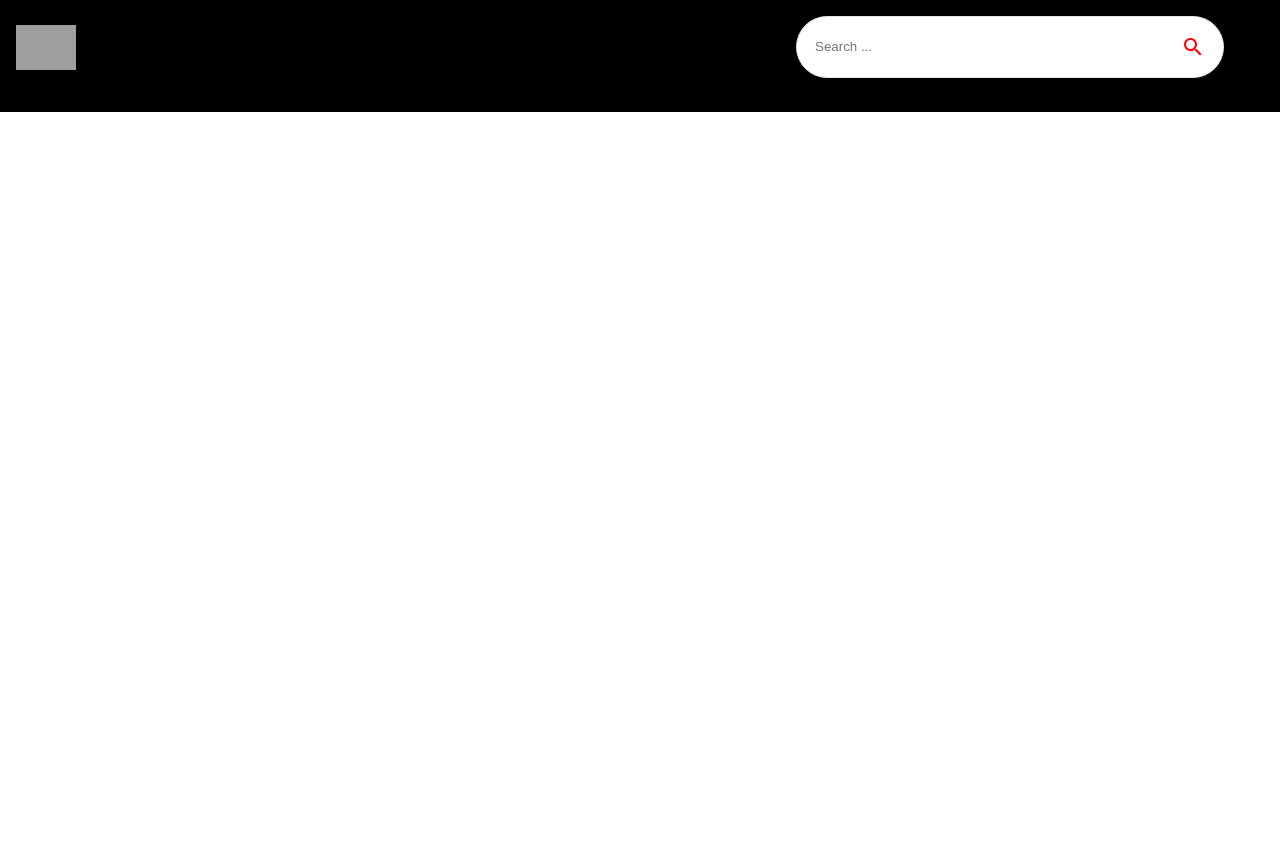
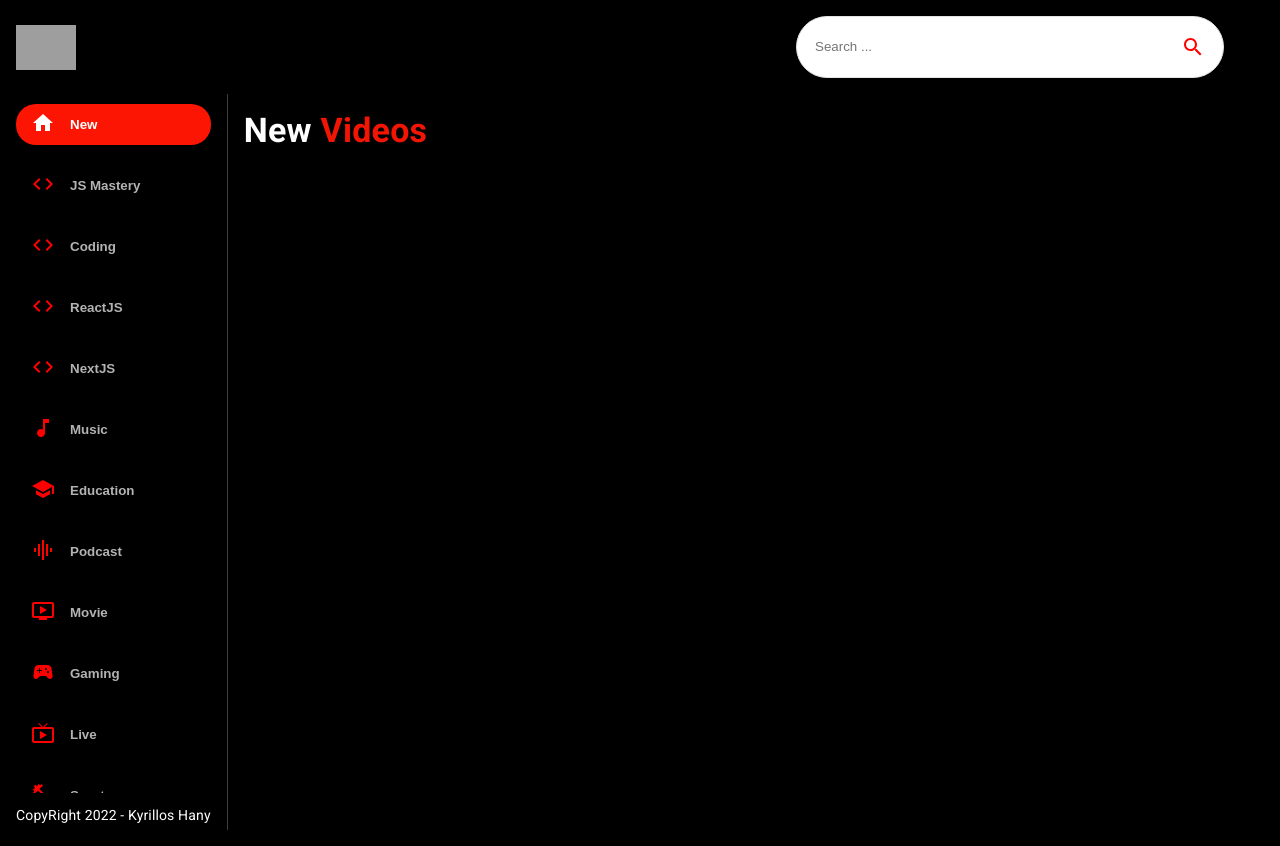
Before and after one commit to Bondok6/youtube-clone, a React (Create React App) app: page / in a window 1280 px wide. Before the commit the page ends 800 px from the top, so only its background shows below. Built offline with nearby package versions, Linux system fonts and the light colour scheme; grey boxes are pictures that could not be loaded.

Commit message:
Finish Sidebar and Navbar

```diff
--- a/src/components/Feed.jsx
+++ b/src/components/Feed.jsx
@@ -1,5 +1,49 @@
+import { Stack, Box, Typography } from '@mui/material';
+import { Sidebar, Videos } from './';
+
 const Feed = () => {
-  return <div>Feed</div>;
+  return (
+    <Stack sx={{ flexDirection: { sx: 'column', md: 'row' } }}>
+      <Box
+        sx={{
+          height: { sx: 'auto', md: '92vh' },
+          borderRight: '1px solid #3d3d3d',
+          px: { sx: 0, md: 2 },
+        }}
+      >
+        <Sidebar />
+
+        <Typography
+          className="copyright"
+          variant="body2"
+          sx={{ mt: 1.5, color: '#fff' }}
+        >
+          CopyRight 2022 - Kyrillos Hany
+        </Typography>
+      </Box>
+      <Box
+        p={2}
+        sx={{
+          overflowY: 'auto',
+          height: '90vh',
+          flex: 2,
+        }}
+      >
+        <Typography
+          variant="h4"
+          fontWeight="bold"
+          mb={2}
+          sx={{
+            color: '#fff',
+          }}
+        >
+          New <span style={{ color: '#F31503' }}>Videos</span>
+        </Typography>
+
+        <Videos videos={[]} />
+      </Box>
+    </Stack>
+  );
 };
 
 export default Feed;
--- /dev/null
+++ b/src/components/Sidebar.jsx
@@ -0,0 +1,47 @@
+import { Stack } from '@mui/material';
+import { categories } from '../utils/constants';
+
+const selectedCategory = 'New';
+
+const Sidebar = () => (
+  <Stack
+    direction="row"
+    sx={{
+      overflowY: 'auto',
+      height: {
+        sx: 'auto',
+        md: '95%',
+      },
+      flexDirection: { md: 'column' },
+    }}
+  >
+    {categories.map((category) => (
+      <button
+        className="category-btn"
+        style={{
+          backgroundColor: category.name === selectedCategory && '#FC1503',
+          color: '#fff',
+        }}
+        key={category.name}
+      >
+        <span
+          style={{
+            color: category.name === selectedCategory ? 'white' : 'red',
+            marginRight: '15px',
+          }}
+        >
+          {category.icon}
+        </span>
+        <span
+          style={{
+            opacity: category.name === selectedCategory ? '1' : '0.7',
+          }}
+        >
+          {category.name}
+        </span>
+      </button>
+    ))}
+  </Stack>
+);
+
+export default Sidebar;
--- /dev/null
+++ b/src/components/Videos.jsx
@@ -0,0 +1,5 @@
+const Videos = () => {
+  return <div>Videos</div>;
+};
+
+export default Videos;
--- a/src/components/index.js
+++ b/src/components/index.js
@@ -3,4 +3,6 @@
 export { default as VideoDetails } from './VideoDetails';
 export { default as ChannelDetails } from './ChannelDetails';
 export { default as SearchFeed } from './SearchFeed';
-// export { default as SearchBar } from './SearchBar';
+export { default as SearchBar } from './SearchBar';
+export { default as Sidebar } from './Sidebar';
+export { default as Videos } from './Videos';
```
